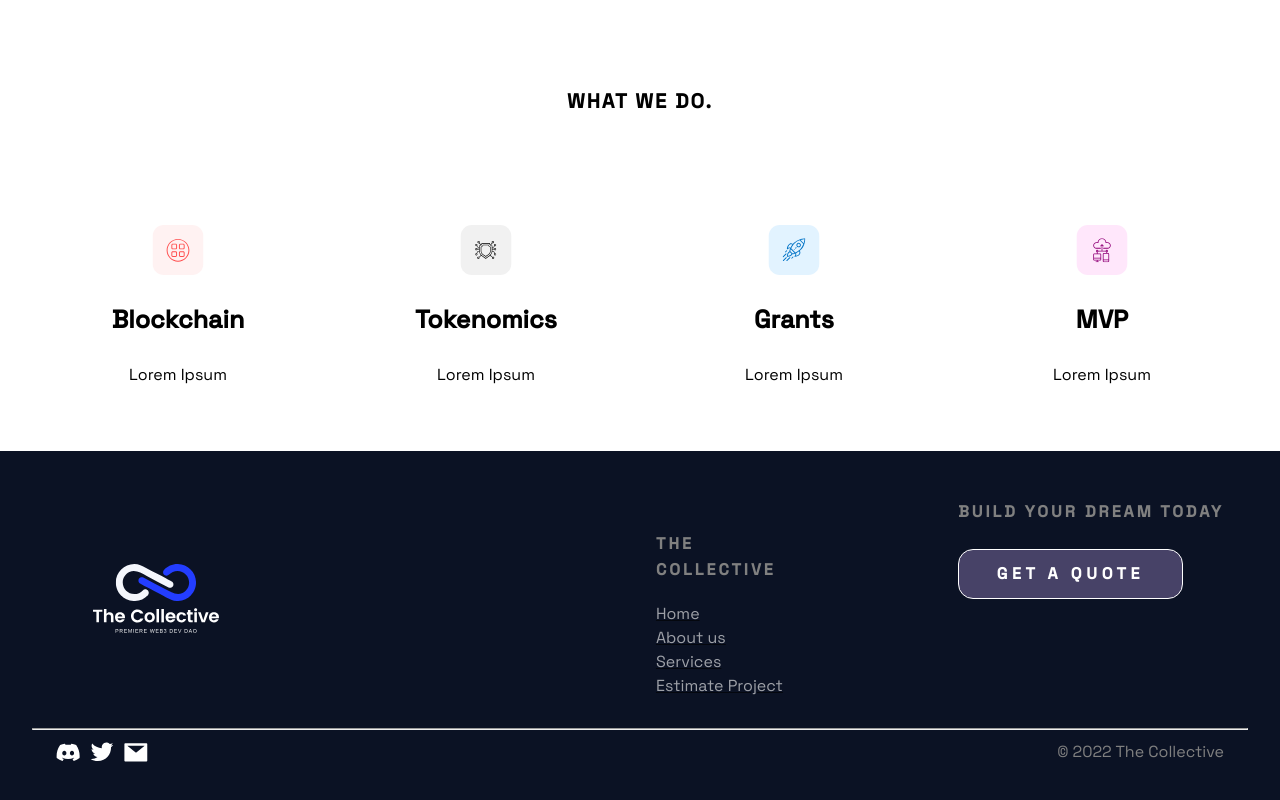
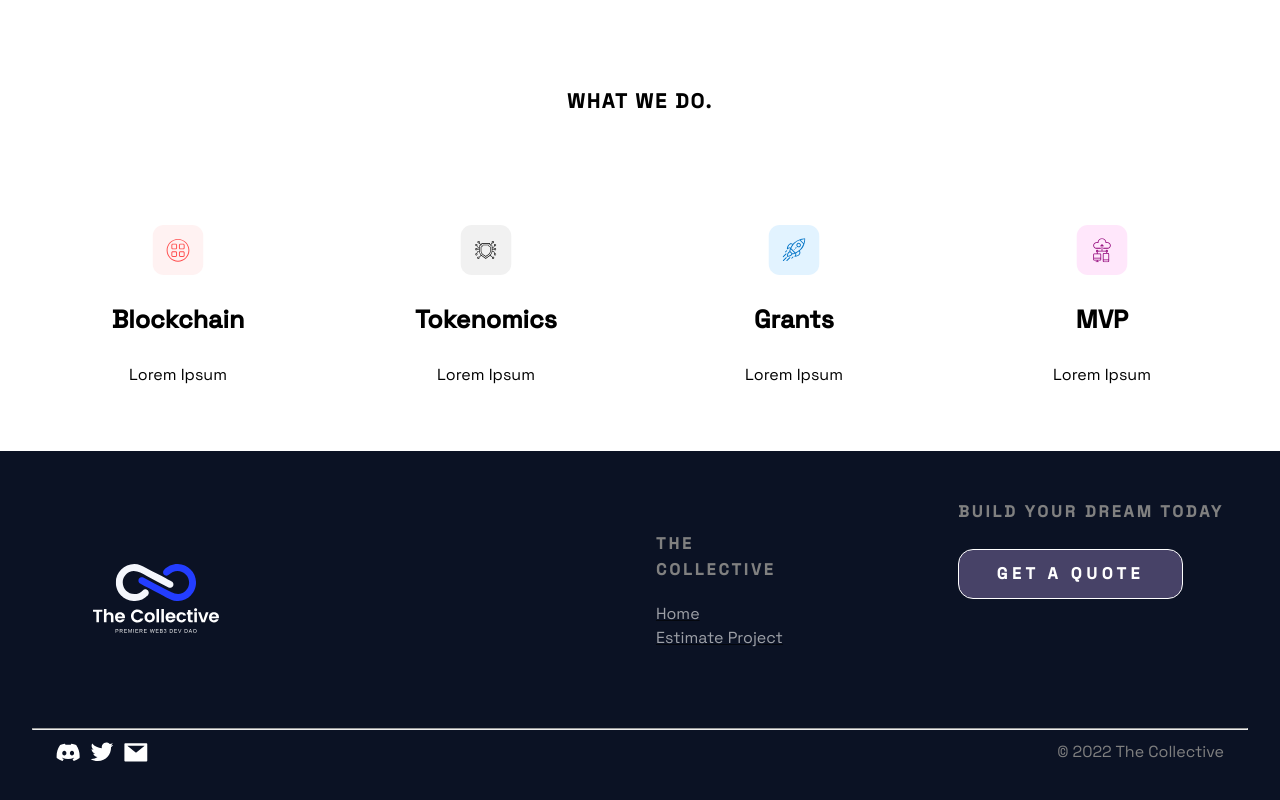
Before and after one commit to Collective-Tech/landing-page, a React (Create React App) app: page / in a window 1280 px wide. Shown: the part 1437-2237 px from the top of the page. Built offline with nearby package versions, Linux system fonts and the light colour scheme.

Commit message:
Broken Link

```diff
--- a/src/components/footer/FooterDesktop.tsx
+++ b/src/components/footer/FooterDesktop.tsx
@@ -44,13 +44,6 @@ export const MENU_ITEMS: MenuItem[] = [
     {
         name: 'Home',
         path: '/',
-    },
-    {
-        name: 'About us',
-        path: '/about',
-    },
-    {
-        name: 'Services',
     },
     {
         name: 'Estimate Project',
```
